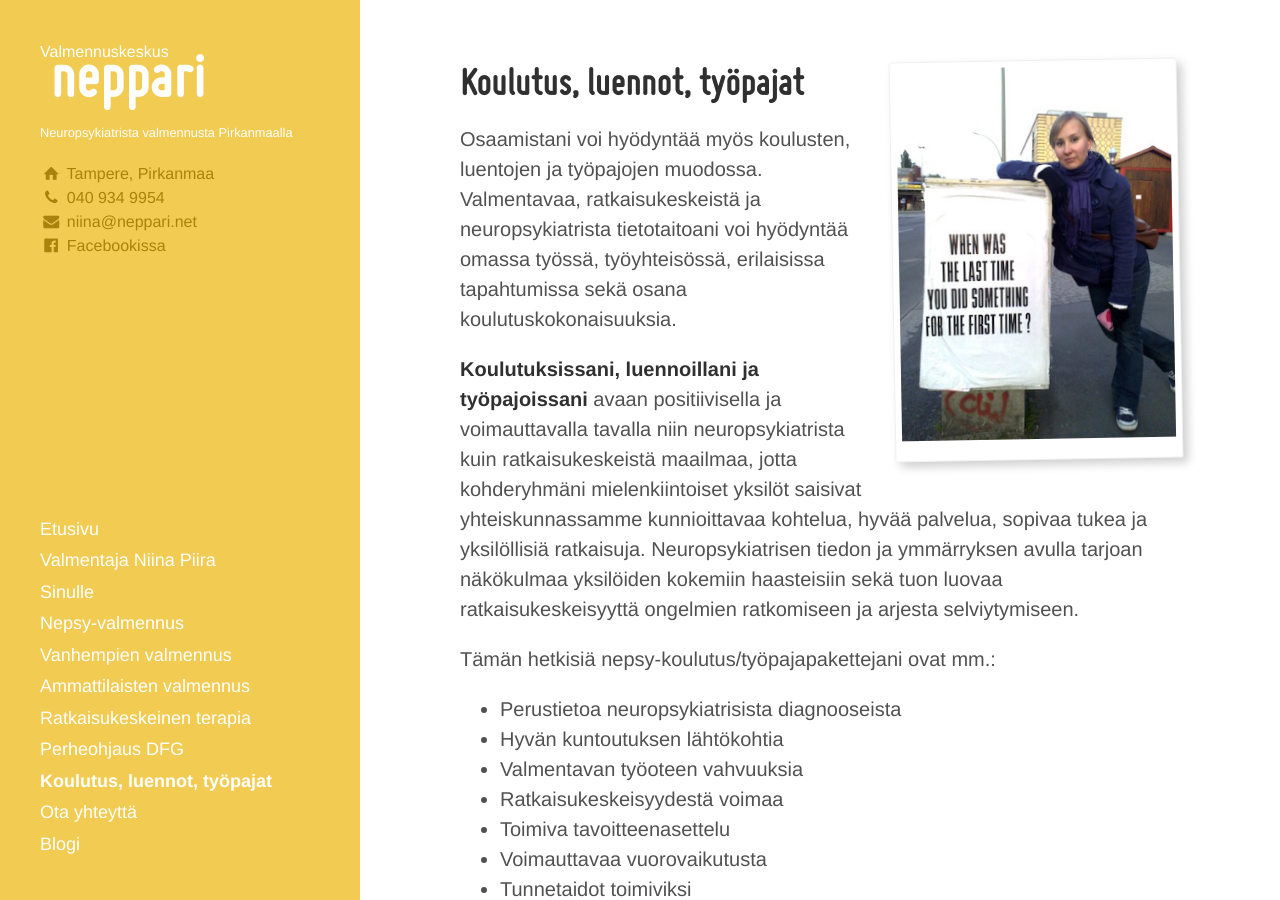
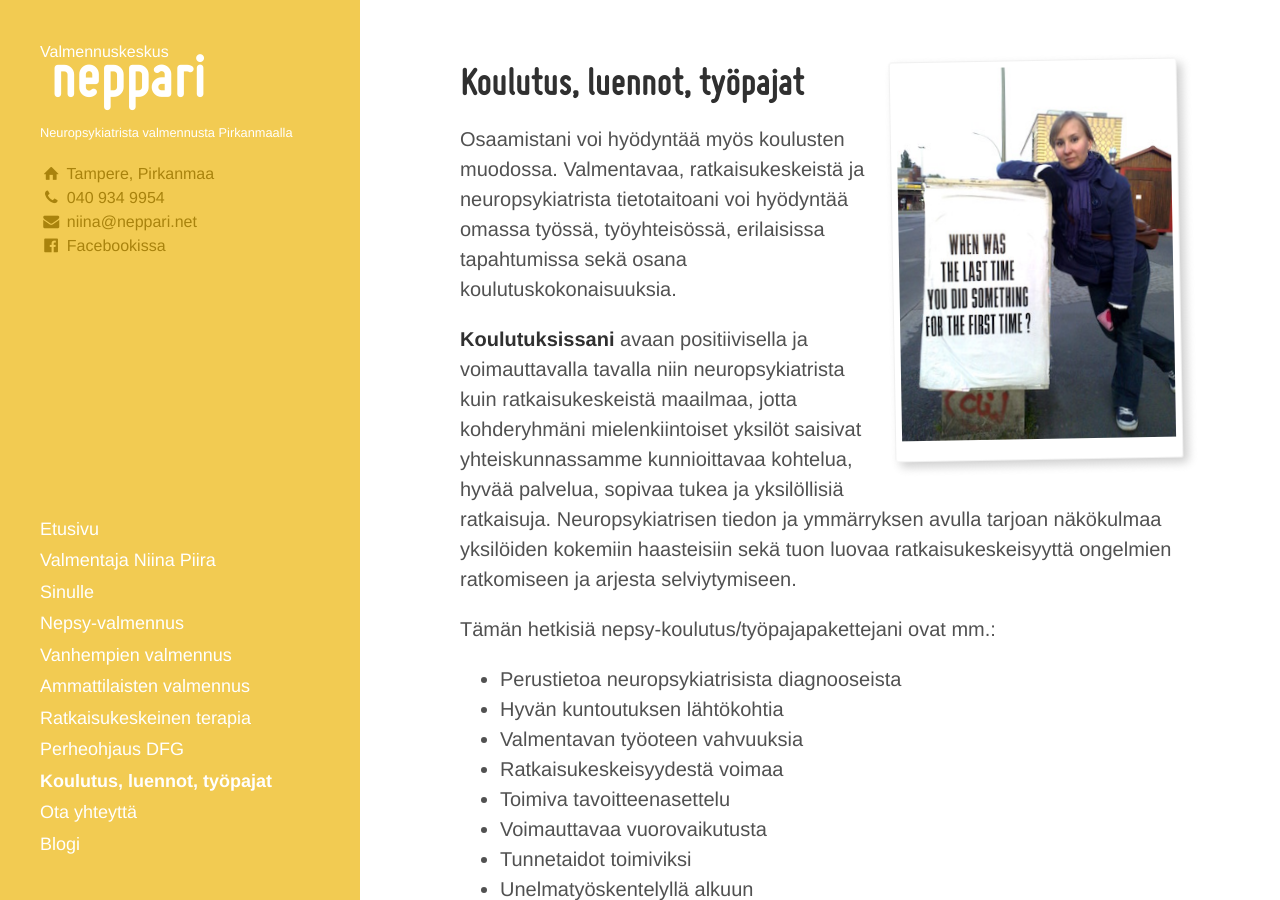
Before and after one commit to niinapiira/neppari.net, a Jekyll site: the page built from koulutus-luennot-tyopajat.md, in a window 1280 px wide and 900 px high. Built offline with Jekyll 4.4.1, drawn with Linux system fonts in a browser that asks for light colours.

Commit message:
Update koulutus-luennot-tyopajat.md

```diff
--- a/koulutus-luennot-tyopajat.md
+++ b/koulutus-luennot-tyopajat.md
@@ -18,9 +18,9 @@
 
 
 
-Osaamistani voi hyödyntää myös koulusten, luentojen ja työpajojen muodossa. Valmentavaa, ratkaisukeskeistä ja neuropsykiatrista tietotaitoani voi hyödyntää omassa työssä, työyhteisössä, erilaisissa tapahtumissa sekä osana koulutuskokonaisuuksia.
+Osaamistani voi hyödyntää myös koulusten muodossa. Valmentavaa, ratkaisukeskeistä ja neuropsykiatrista tietotaitoani voi hyödyntää omassa työssä, työyhteisössä, erilaisissa tapahtumissa sekä osana koulutuskokonaisuuksia.
 
-**Koulutuksissani, luennoillani ja työpajoissani** avaan positiivisella ja voimauttavalla tavalla niin neuropsykiatrista kuin ratkaisukeskeistä maailmaa, jotta kohderyhmäni mielenkiintoiset yksilöt saisivat yhteiskunnassamme kunnioittavaa kohtelua, hyvää palvelua, sopivaa tukea ja yksilöllisiä ratkaisuja. Neuropsykiatrisen tiedon ja ymmärryksen avulla tarjoan näkökulmaa yksilöiden kokemiin haasteisiin sekä tuon luovaa ratkaisukeskeisyyttä ongelmien ratkomiseen ja arjesta selviytymiseen.
+**Koulutuksissani** avaan positiivisella ja voimauttavalla tavalla niin neuropsykiatrista kuin ratkaisukeskeistä maailmaa, jotta kohderyhmäni mielenkiintoiset yksilöt saisivat yhteiskunnassamme kunnioittavaa kohtelua, hyvää palvelua, sopivaa tukea ja yksilöllisiä ratkaisuja. Neuropsykiatrisen tiedon ja ymmärryksen avulla tarjoan näkökulmaa yksilöiden kokemiin haasteisiin sekä tuon luovaa ratkaisukeskeisyyttä ongelmien ratkomiseen ja arjesta selviytymiseen.
 
 Tämän hetkisiä nepsy-koulutus/työpajapakettejani ovat mm.:
 
```
